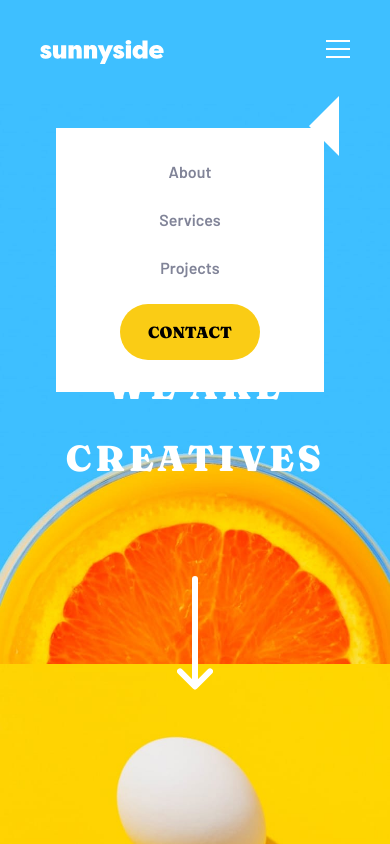
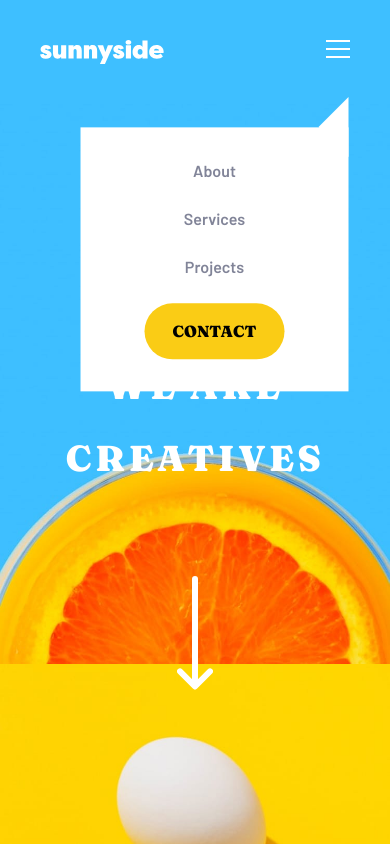
Before and after one commit to somic95/sunnyside-agency-landing-page-main, a React (Vite) app: page / in a window 390 px wide. Both pictures are taken after a click on the button 338 px from the left and 49 px from the top of the page. Shown: the top 844 px of the page. Built offline with nearby package versions, Linux system fonts and the light colour scheme; what tailwindcss-animated would draw is missing.

Commit message:
Update navbar.jsx

```diff
--- a/src/Components/Navbar/navbar.jsx
+++ b/src/Components/Navbar/navbar.jsx
@@ -35,14 +35,14 @@ const navbar = () => {
             </button>
             {isOpen && (
               <div>
-                <ul className='nav-menu-mobile absolute bg-white flex flex-col items-center justify-center py-8 px-16 gap-6 left-14 top-32'>
+                <ul className='nav-menu-mobile absolute bg-white flex flex-col items-center justify-center py-8 px-16 gap-6 -translate-x-[91.6%] translate-y-[24%]'>
                   <li className='text-[#818498]'>About</li>
                   <li className='text-[#818498]'>Services</li>
                   <li className='text-[#818498]'>Projects</li>
                   <h4 className='bg-yellow-400 hover:bg-opacity-50 hover:text-white rounded-full px-7 py-4 uppercase'>Contact</h4>
                 </ul>
 
-                <div class="triangle absolute top-[6rem] right-[3.2rem] lg:hidden"></div>
+                <div class="triangle lg:hidden absolute -translate-x-1/4 translate-y-[55%]"></div>
               </div>
             )}
           </div>
```
